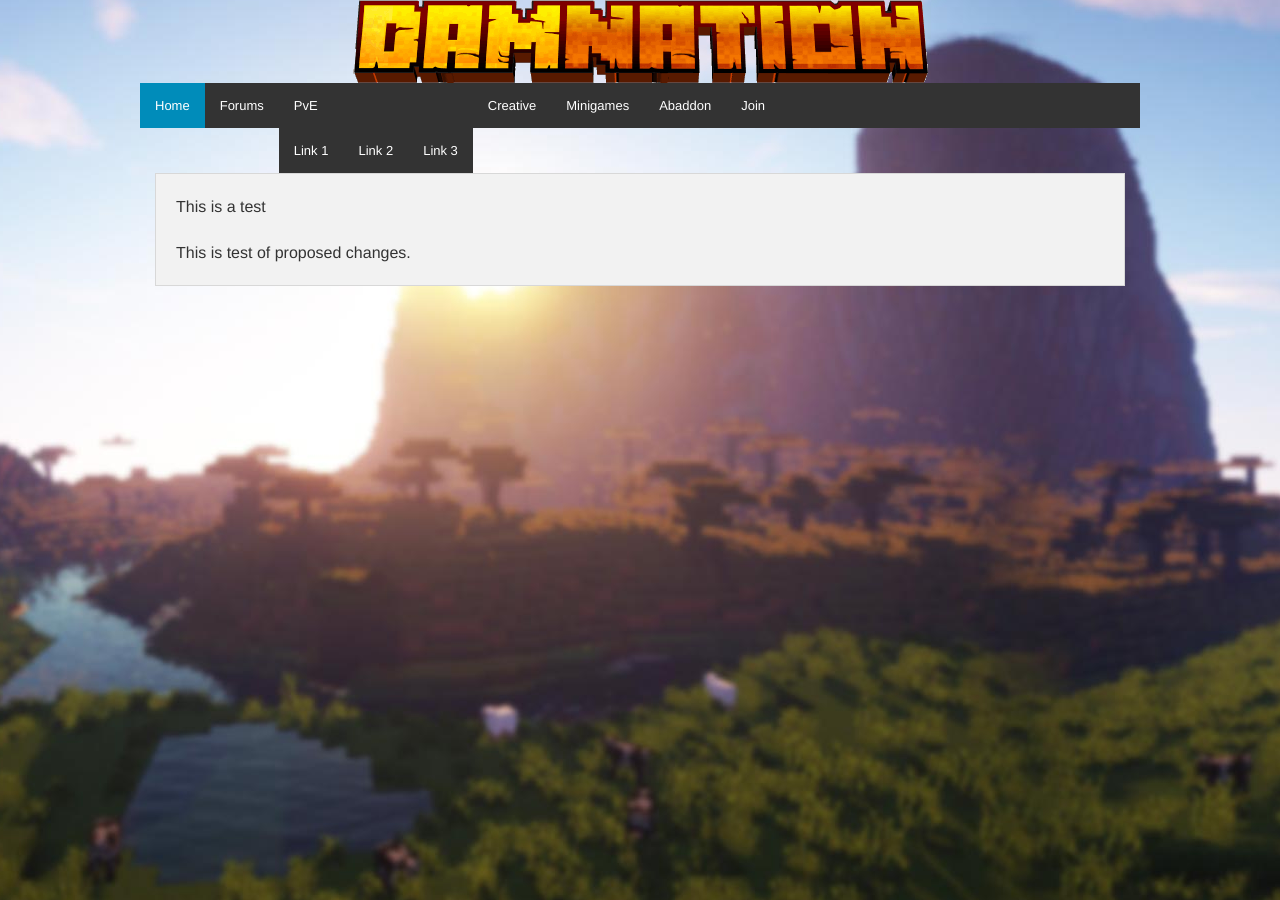
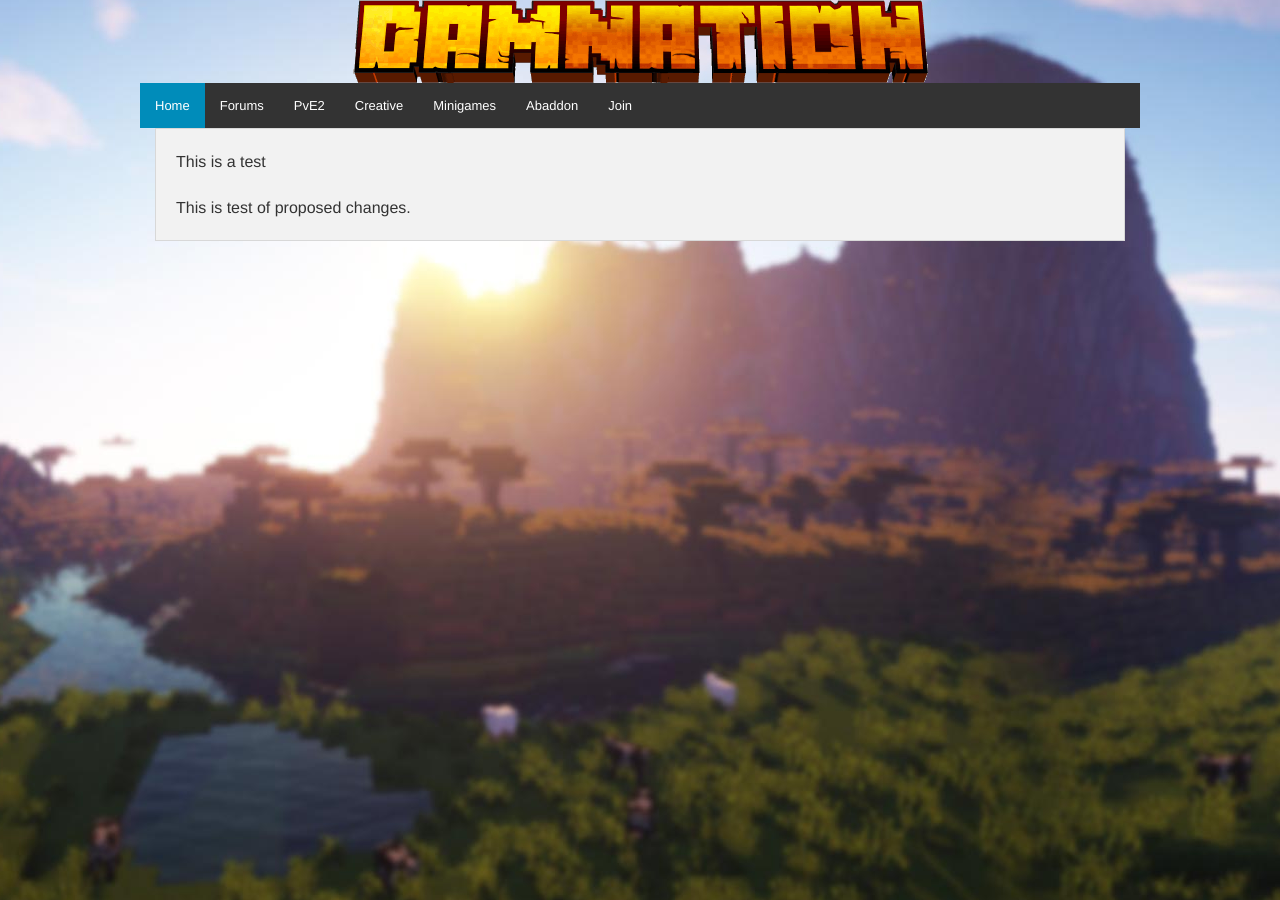
Before and after one commit to damnation-eu/website-beta, a Jekyll site: the page built from index.md, in a window 1280 px wide. Built offline with Jekyll 4.4.1, drawn with Linux system fonts in a browser that asks for light colours.

Commit message:
Update nav.html

```diff
--- a/_includes/nav.html
+++ b/_includes/nav.html
@@ -4,8 +4,8 @@
       <ul class="nav navbar-nav">
         <li class="active"><a href="/website-beta">Home</a></li>
         <li><a href="https://damnation.eu/phpbb/">Forums</a></li>
-        <li><a href="/website-beta/pve" class="has-dropdown active" data-dropdown="pve" data-options="is_hover:true">PvE</a>
-        <ul id="pve" class="content active" data-dropdown-content>
+        <li><a href="/website-beta/pve" class="has-dropdown active" data-dropdown="pve" data-options="is_hover:true">PvE2</a>
+        <ul id="pve" class="dropdown" data-dropdown-content>
           <li><a href="#">Link 1</a></li>
           <li><a href="#">Link 2</a></li>
           <li><a href="#">Link 3</a></li>
```
